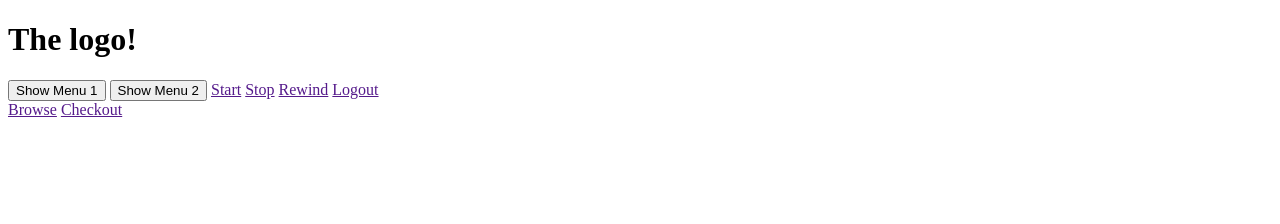
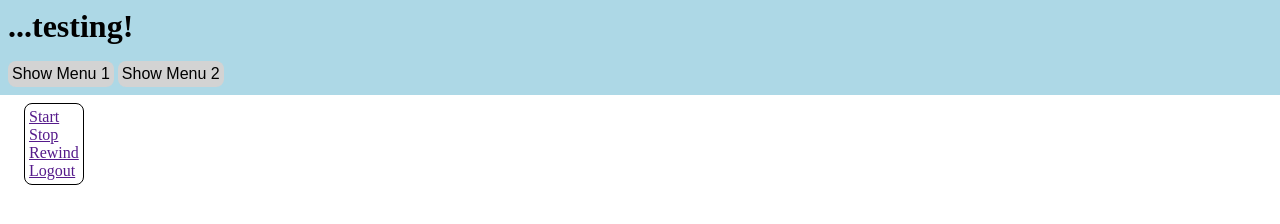
Before and after one commit to RichardENeumann/rLib.js, a website built with webpack: page dist/index.html in a window 1280 px wide. Both pictures are taken after a click on the button "Show Menu 1". Built offline with nearby package versions, Linux system fonts and the light colour scheme.

Commit message:
Implement dropdownmenu pt2

```diff
--- a/src/index.js
+++ b/src/index.js
@@ -5,8 +5,14 @@ import { rLib } from "./richLib.js";
 // rLib.htmlIncludeAll();
 
 const btMenu1 = document.getElementById("btMenu1");
+const btMenu2 = document.getElementById("btMenu2");
 const divMenu1 = document.getElementById("menu1");
+const divMenu2 = document.getElementById("menu2");
 
 btMenu1.addEventListener("click", () => {
   rLib.showDropdownMenu(divMenu1);
 });
+
+btMenu2.addEventListener("click", () => {
+  rLib.showDropdownMenu(divMenu2);
+});
--- a/src/main.css
+++ b/src/main.css
@@ -1,3 +1,34 @@
-#menu1 {
-  display: none;
+* {
+  margin: 0;
+  padding: 0;
 }
+header {
+  padding: 8px;
+  background-color: lightblue;
+}
+header > h1 {
+  margin-bottom: 1rem;
+}
+button {
+  padding: 4px;
+  border-radius: 8px;
+  border: none;
+  background-color: lightgrey;
+  font-size: 1rem;
+}
+#menuContainer {
+  padding-left: 16px;
+  display: flex;
+  flex-direction: row;
+}
+.menu {
+  padding: 4px;
+  margin: 8px;
+  display: flex;
+  flex-direction: column;
+  height: 0px;
+  visibility: hidden;
+  border: 1px solid black;
+  border-radius: 8px;
+
+}
--- a/src/rLib-dropdownMenu.js
+++ b/src/rLib-dropdownMenu.js
@@ -1,5 +1,7 @@
 export function showDropdownMenu(target) {
-  target.style.display = "initial";
+  const menu = target;
+  menu.style.height = "auto";
+  menu.style.visibility = "visible";
 }
 
 export function toggleDropdownMenu(target) {
```
Also changed, not shown: dist/index.html.
